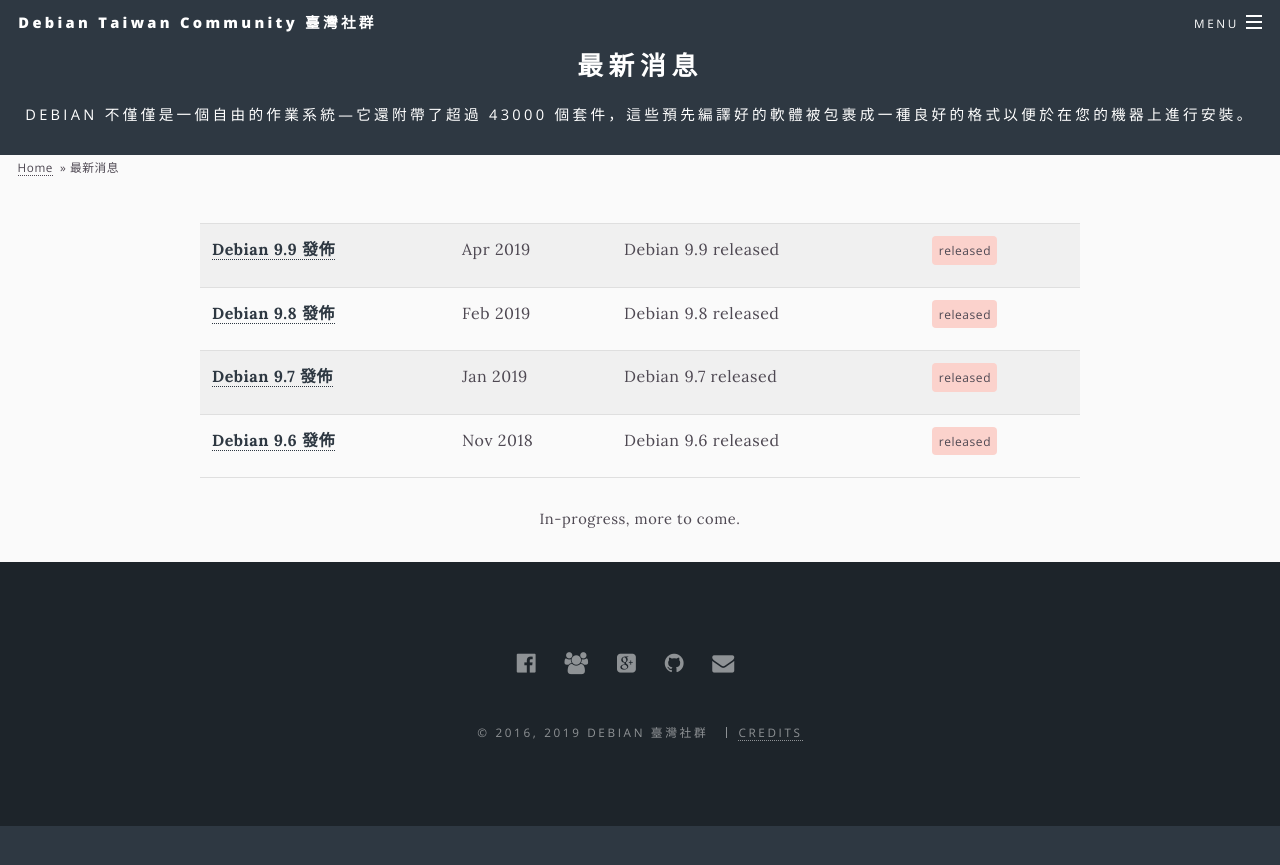
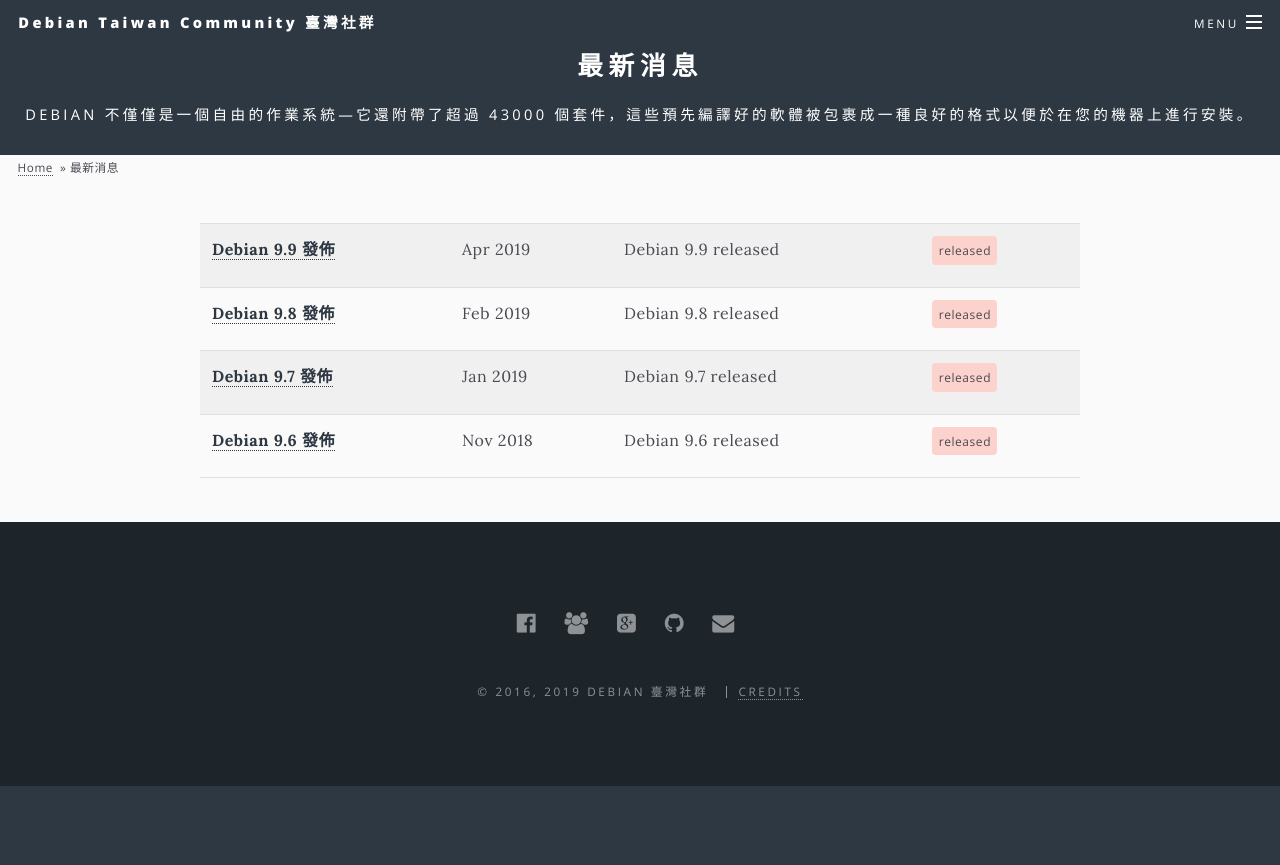
Before and after one commit to linux-taiwan/www.debian.org.tw, a Jekyll site: the page built from _pages/works.html, in a window 1280 px wide. Shown: the top 865 px of the page. Built offline with Jekyll 4.4.1, drawn with Linux system fonts in a browser that asks for light colours; some of the changed lines change nothing that is shown.

Commit message:
Disable work_in_progress tag in _config.yml

```diff
--- a/_config.yml
+++ b/_config.yml
@@ -89,7 +89,7 @@
 navlinks: bottom
 
 # expecting more works? mark your list as in-progress
-works_in_progress: yes
+works_in_progress: no
 
 # If you have custom extensions, specifically includes/_my/custom.scss,
 # set this to yes
```
